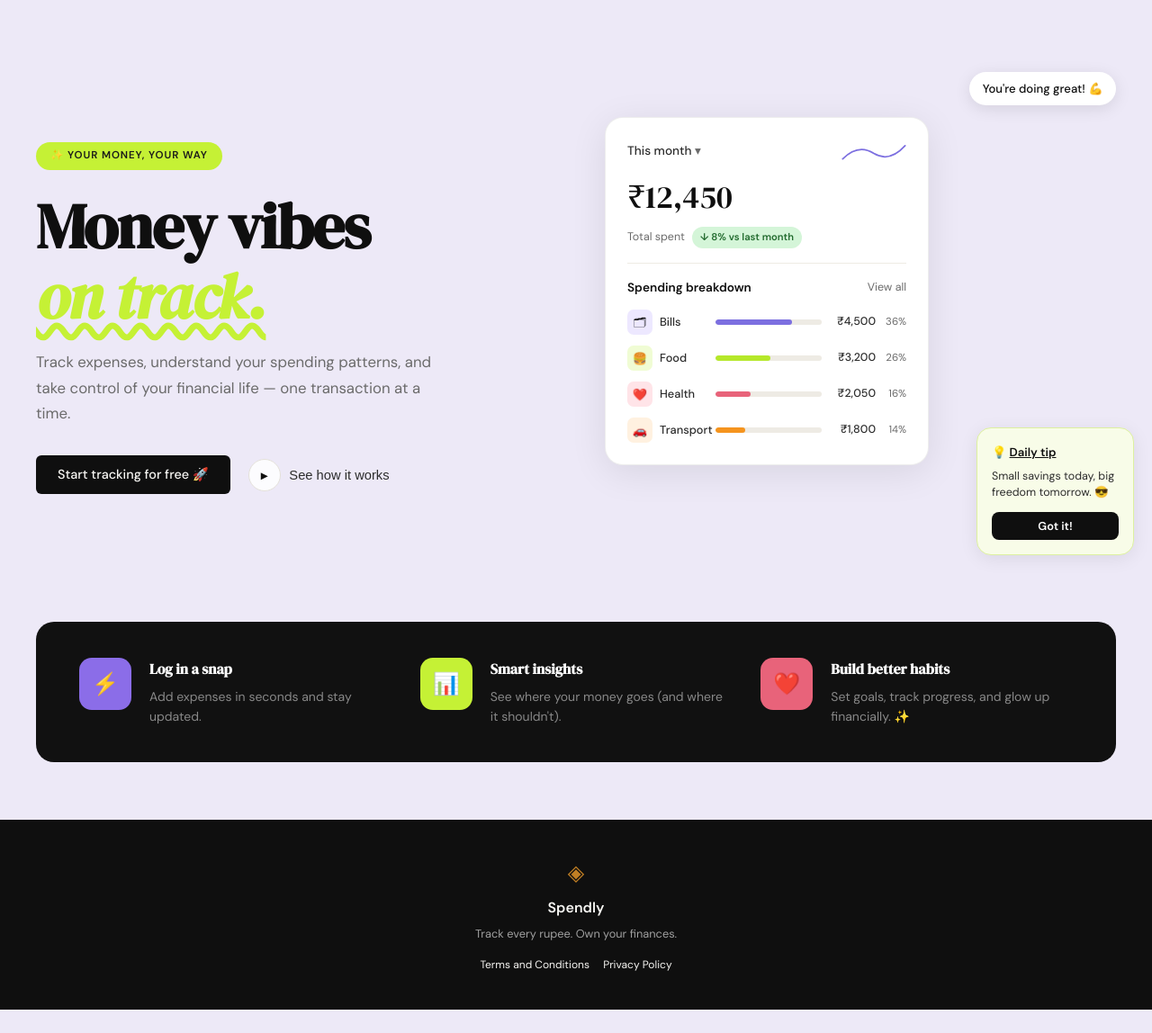
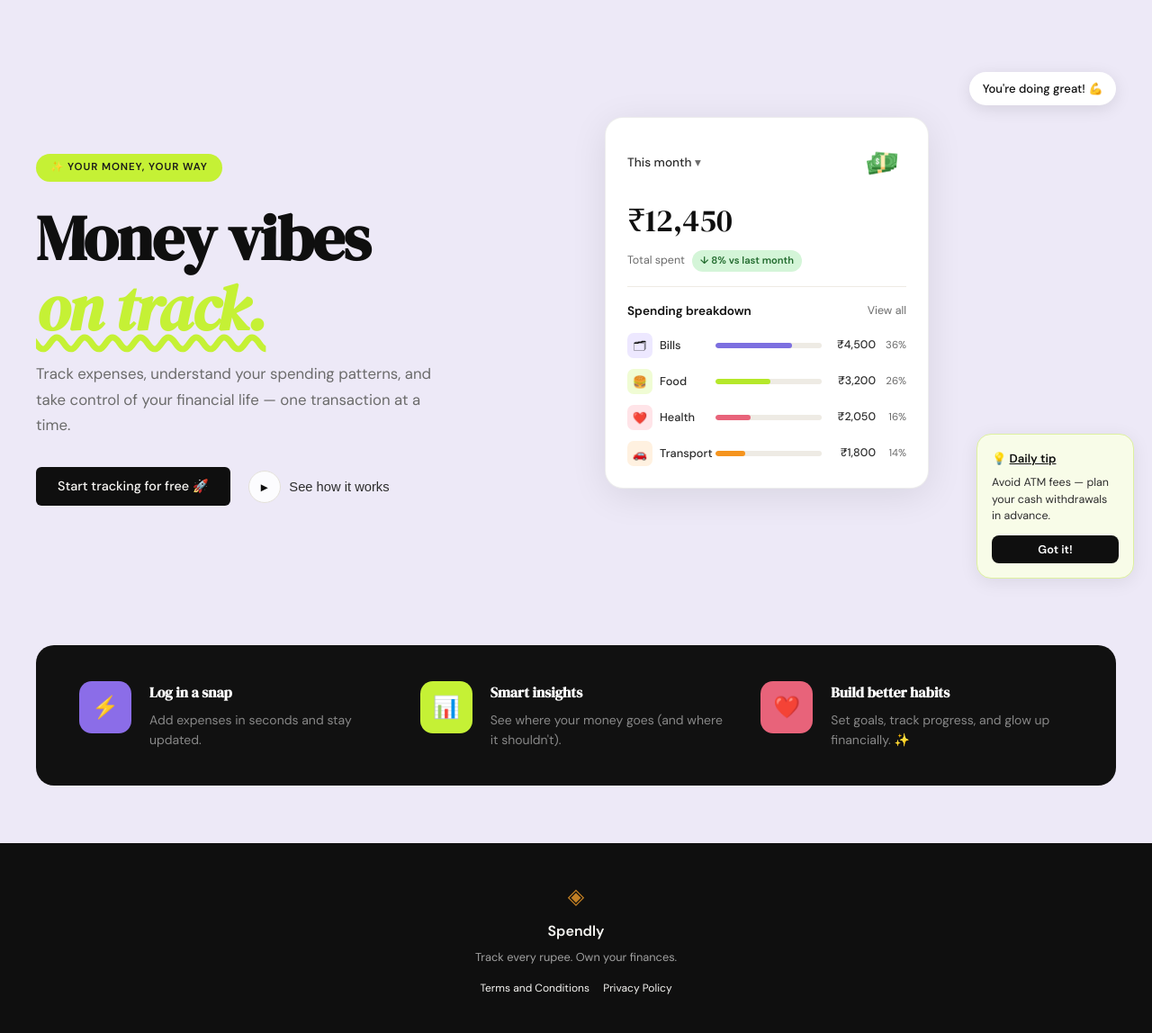
Before and after one commit to KrishnaChandak08/spednly-tut, a Flask app: page / in a window 1280 px wide. Shown: the part 61-1209 px from the top of the page at 90% size. Before the commit the page ends 1183 px from the top, so only its background shows below. Run offline with Flask 3, Linux system fonts and the light colour scheme.

Commit message:
animation changes

```diff
--- a/app.py
+++ b/app.py
@@ -1,8 +1,8 @@
 import os
 import re
 from flask import Flask, render_template, request, redirect, url_for, session, flash
-from werkzeug.security import generate_password_hash
-from database.db import init_db, get_db
+from werkzeug.security import generate_password_hash, check_password_hash
+from database.db import init_db, get_db, get_user_by_email
 
 app = Flask(__name__)
 app.secret_key = os.environ.get("SECRET_KEY", "dev-secret-change-in-prod")
@@ -19,6 +19,8 @@ def landing():
 
 @app.route("/register", methods=["GET", "POST"])
 def register():
+    if session.get("user_id"):
+        return redirect(url_for("landing"))
     if request.method == "POST":
         name             = request.form.get("name", "").strip()
         email            = request.form.get("email", "").strip().lower()
@@ -52,8 +54,23 @@ def register():
     return render_template("register.html")
 
 
-@app.route("/login")
+@app.route("/login", methods=["GET", "POST"])
 def login():
+    if session.get("user_id"):
+        return redirect(url_for("landing"))
+    if request.method == "POST":
+        email    = request.form.get("email", "").strip().lower()
+        password = request.form.get("password", "")
+
+        user = get_user_by_email(email)
+        if not user or not check_password_hash(user["password"], password):
+            return render_template("login.html", error="Invalid email or password.")
+
+        session.clear()
+        session["user_id"]   = user["id"]
+        session["user_name"] = user["name"]
+        return redirect(url_for("landing"))
+
     return render_template("login.html")
 
 
@@ -73,7 +90,8 @@ def privacy():
 
 @app.route("/logout")
 def logout():
-    return "Logout — coming in Step 3"
+    session.clear()
+    return redirect(url_for("landing"))
 
 
 @app.route("/profile")
--- a/static/css/style.css
+++ b/static/css/style.css
@@ -113,11 +113,21 @@ a { color: inherit; text-decoration: none; }
 
 .nav-cta:hover { background: var(--accent) !important; }
 
+.nav-user { color: var(--ink-muted); font-size: 0.9rem; }
+
 /* ------------------------------------------------------------------ */
 /* Main                                                                */
 /* ------------------------------------------------------------------ */
 
-.main-content { min-height: calc(100vh - 60px - 100px); }
+@keyframes page-enter {
+    from { opacity: 0; transform: translateY(16px); }
+    to   { opacity: 1; transform: translateY(0); }
+}
+
+.main-content {
+    min-height: calc(100vh - 60px - 100px);
+    animation: page-enter 0.4s ease-out both;
+}
 
 /* ------------------------------------------------------------------ */
 /* Hero                                                                */
@@ -253,7 +263,45 @@ a { color: inherit; text-decoration: none; }
 
 .mock-dropdown { color: var(--ink-muted); }
 
-.mock-sparkline { width: 72px; height: 26px; }
+@keyframes money-fly {
+    0%   { transform: translate(-50%, -50%) translate(0, 0) scale(0.4); opacity: 1; }
+    60%  { opacity: 1; }
+    100% { transform: translate(-50%, -50%) translate(var(--tx), var(--ty)) scale(1); opacity: 0; }
+}
+
+.money-pile {
+    position: relative;
+    width: 52px;
+    height: 52px;
+    cursor: pointer;
+    display: flex;
+    align-items: center;
+    justify-content: center;
+    flex-shrink: 0;
+    user-select: none;
+}
+
+.money-bill {
+    position: absolute;
+    font-size: 1.4rem;
+    transition: transform 0.2s ease;
+}
+
+.money-bill:nth-child(1) { transform: rotate(-10deg) translate(-5px, 3px); }
+.money-bill:nth-child(2) { transform: rotate(5deg)  translate(3px, -3px); }
+.money-bill:nth-child(3) { transform: rotate(0deg)  translate(0px, 0px);  }
+
+.money-pile:hover .money-bill:nth-child(1) { transform: rotate(-14deg) translate(-7px, 5px); }
+.money-pile:hover .money-bill:nth-child(2) { transform: rotate(9deg)   translate(5px, -5px); }
+.money-pile:hover .money-bill:nth-child(3) { transform: rotate(0deg)   translate(0px, -3px); }
+
+.money-particle {
+    position: fixed;
+    font-size: 1.3rem;
+    pointer-events: none;
+    z-index: 9999;
+    animation: money-fly 0.75s ease-out forwards;
+}
 
 .mock-total {
     font-family: var(--font-display);
@@ -395,6 +443,14 @@ a { color: inherit; text-decoration: none; }
     width: 175px;
     box-shadow: 0 4px 20px rgba(0,0,0,0.08);
     z-index: 2;
+    transition: transform 0.4s ease-in, opacity 0.4s ease-in;
+    overflow: hidden;
+}
+
+.mock-float-tip.dismissed {
+    transform: translateX(120%);
+    opacity: 0;
+    pointer-events: none;
 }
 
 .tip-header {
--- a/static/js/main.js
+++ b/static/js/main.js
@@ -1 +1,147 @@
-// main.js — students will add JavaScript here as features are built
+const TIPS = [
+  "Track every ₹10 — small leaks sink big ships.",
+  "Set a monthly budget before the month begins, not after.",
+  "Pay yourself first: save before you spend.",
+  "The best time to start saving was yesterday. Second best: today.",
+  "Avoid buying on impulse — wait 24 hours before any unplanned purchase.",
+  "Cook at home twice more per week and watch your food bill shrink.",
+  "Cancel subscriptions you haven't used in 30 days.",
+  "Round up every expense to the nearest ₹50 in your head — you'll spend less.",
+  "A ₹50/day coffee habit costs ₹18,250 a year.",
+  "Emergency fund first — aim for 3 months of expenses.",
+  "Automate your savings so you never have to think about it.",
+  "Review your bank statement every Sunday — surprises cost money.",
+  "Buy in bulk only when you'll actually use it before it expires.",
+  "Switch to a prepaid phone plan and cut your bill in half.",
+  "Use cash for groceries — physical money feels more real.",
+  "Meal prep on Sundays to avoid expensive weekday takeouts.",
+  "Never shop hungry — you'll spend 30% more.",
+  "The free trial you forgot to cancel is costing you right now.",
+  "Negotiate your rent before signing — landlords expect it.",
+  "A budget isn't a restriction, it's a plan for your money.",
+  "Split large expenses across months using zero-interest EMIs wisely.",
+  "Compare prices across 3 places before any purchase above ₹500.",
+  "Unsubscribe from promotional emails — out of sight, out of cart.",
+  "Walk or cycle for short trips and save on fuel and health.",
+  "The cheapest product isn't always the best value.",
+  "Track net worth, not just income — assets minus liabilities.",
+  "Spending ₹100 less today is the same as earning ₹100 more.",
+  "Buy second-hand for items you'll use less than once a week.",
+  "Turn off lights, fans, and AC when leaving a room — it adds up.",
+  "Your future self will thank you for every rupee you save today.",
+  "Avoid ATM fees — plan your cash withdrawals in advance.",
+  "A ₹500/month investment at 12% grows to ₹50 lakh in 30 years.",
+  "Don't confuse lifestyle inflation with quality of life.",
+  "Shop with a list — lists prevent impulse buys.",
+  "Review your insurance policies annually — you may be over-covered.",
+  "Drink water instead of cold drinks when eating out — saves ₹100+ per meal.",
+  "The best investment is in skills that increase your income.",
+  "Avoid store credit cards — their interest rates are brutal.",
+  "Check for student, senior, or member discounts before every purchase.",
+  "Renting is not always worse than buying — do the maths.",
+  "One 'no spend' day per week adds up to 52 free days a year.",
+  "Give every rupee a job — zero-based budgeting works.",
+  "Separate wants from needs before opening your wallet.",
+  "A library card gives you thousands of books for free.",
+  "Keep a 'wish list' and revisit it after 7 days before buying.",
+  "Credit card rewards only make sense if you pay in full every month.",
+  "Energy-efficient appliances pay for themselves within 2 years.",
+  "DIY before you hire — YouTube can teach you most basic repairs.",
+  "Compare electricity and internet plans every year.",
+  "Batch your errands to save fuel and time.",
+  "Side income, however small, accelerates every financial goal.",
+  "Avoid the 'just this once' trap — it's never just once.",
+  "The ₹200 you spend on lottery tickets is a guaranteed loss.",
+  "Invest in index funds over single stocks for lower risk.",
+  "Keep fixed costs (rent, EMIs) under 50% of your income.",
+  "A spending journal reveals patterns you'd never notice otherwise.",
+  "Social pressure is the most expensive thing you'll ever give in to.",
+  "Experiences over things — memories outlast gadgets.",
+  "Review your SIPs once a year, not every market dip.",
+  "Buy seasonal produce — it's cheaper and fresher.",
+  "Carry a reusable water bottle and stop buying packaged water.",
+  "The best sale is the one you don't shop at.",
+  "High-interest debt is a fire — put it out before investing.",
+  "Pack lunch three days a week and save ₹3,000+ per month.",
+  "Turn hobbies into side income — it doubles the value.",
+  "Avoid 'buy one get one' deals on things you don't need.",
+  "A ₹1,000 monthly SIP started at 25 beats ₹5,000 started at 35.",
+  "Know your break-even point on every EMI purchase.",
+  "Spend on health now or spend far more on hospitals later.",
+  "Financial stress costs more than money — it costs sleep and health.",
+  "Keeping up with the Joneses will bankrupt you. The Joneses are broke.",
+  "Use UPI cashback offers — free money for spending you'd do anyway.",
+  "Review subscriptions every quarter — streaming platforms multiply silently.",
+  "A weekend trip planned a month ahead costs half a last-minute one.",
+  "Clothes on sale aren't cheap if you didn't need them.",
+  "Know your hourly rate — is this purchase worth X hours of your life?",
+  "Term life insurance is far cheaper than endowment plans.",
+  "Park your emergency fund in a liquid mutual fund, not a savings account.",
+  "Fuel up in the morning — petrol is denser in the cool.",
+  "Childproofing finances: set up a nominee on every account.",
+  "Never invest in something you can't explain in one sentence.",
+  "Your credit score affects your loan interest — check it free annually.",
+  "Consolidate small debts into one to simplify and reduce interest.",
+  "Office pantry coffee over café coffee saves ₹2,000+ a month.",
+  "Eating out is a reward, not a default.",
+  "Refill your water purifier filter on time — neglect costs more.",
+  "Annual fees on cards are only worth it if you use the benefits.",
+  "A joint account for household expenses keeps things transparent.",
+  "Don't let tax-saving be your only reason to invest.",
+  "Review your mutual fund expense ratio — lower is better.",
+  "Financial independence is freedom — start earlier than feels necessary.",
+  "Small consistent habits beat large sporadic efforts every time.",
+  "Money saved in your 20s is worth 4x money saved in your 40s.",
+  "Avoid lending money you can't afford to lose.",
+  "The best budget app is the one you'll actually use.",
+  "Tracking expenses is not about guilt — it's about awareness.",
+  "You don't need more income. You need to know where it goes.",
+  "Financial clarity is the first step to financial freedom.",
+];
+
+(function () {
+  const tipBody = document.querySelector(".tip-body");
+  const tipCard = document.querySelector(".mock-float-tip");
+  const tipBtn  = document.querySelector(".tip-btn");
+
+  if (tipBody) {
+    tipBody.textContent = TIPS[Math.floor(Math.random() * TIPS.length)];
+  }
+
+  if (tipBtn && tipCard) {
+    tipBtn.addEventListener("click", function () {
+      tipCard.classList.add("dismissed");
+      tipCard.addEventListener("transitionend", function () {
+        tipCard.style.display = "none";
+      }, { once: true });
+    });
+  }
+  const moneyPile = document.querySelector(".money-pile");
+  if (moneyPile) {
+    moneyPile.addEventListener("click", function () {
+      const rect = moneyPile.getBoundingClientRect();
+      const cx = rect.left + rect.width  / 2;
+      const cy = rect.top  + rect.height / 2;
+      const count = 14;
+
+      for (let i = 0; i < count; i++) {
+        const angle    = (360 / count) * i + (Math.random() * 18 - 9);
+        const distance = 70 + Math.random() * 55;
+        const rad      = (angle * Math.PI) / 180;
+        const tx       = Math.cos(rad) * distance;
+        const ty       = Math.sin(rad) * distance;
+
+        const particle = document.createElement("span");
+        particle.className   = "money-particle";
+        particle.textContent = "💵";
+        particle.style.left  = cx + "px";
+        particle.style.top   = cy + "px";
+        particle.style.setProperty("--tx", tx + "px");
+        particle.style.setProperty("--ty", ty + "px");
+        particle.style.animationDelay = (Math.random() * 60) + "ms";
+        document.body.appendChild(particle);
+        particle.addEventListener("animationend", () => particle.remove(), { once: true });
+      }
+    });
+  }
+})();
--- a/templates/base.html
+++ b/templates/base.html
@@ -19,8 +19,13 @@
                 <span class="brand-name">Spendly</span>
             </a>
             <div class="nav-links">
-                <a href="{{ url_for('login') }}">Sign in</a>
-                <a href="{{ url_for('register') }}" class="nav-cta">Get started</a>
+                {% if session.get("user_id") %}
+                    <span class="nav-user">Hi, {{ session.get("user_name") }}</span>
+                    <a href="{{ url_for('logout') }}" class="nav-cta">Sign out</a>
+                {% else %}
+                    <a href="{{ url_for('login') }}">Sign in</a>
+                    <a href="{{ url_for('register') }}" class="nav-cta">Get started</a>
+                {% endif %}
             </div>
         </div>
     </nav>
--- a/templates/landing.html
+++ b/templates/landing.html
@@ -164,9 +164,11 @@
             <div class="mock-card">
                 <div class="mock-card-top">
                     <span class="mock-month">This month <span class="mock-dropdown">▾</span></span>
-                    <svg class="mock-sparkline" viewBox="0 0 80 30" fill="none" xmlns="http://www.w3.org/2000/svg">
-                        <path d="M0 25 Q20 5 40 18 Q60 30 80 8" stroke="#7c6fe0" stroke-width="2" stroke-linecap="round"/>
-                    </svg>
+                    <div class="money-pile" aria-hidden="true">
+                        <span class="money-bill">💵</span>
+                        <span class="money-bill">💵</span>
+                        <span class="money-bill">💵</span>
+                    </div>
                 </div>
                 <div class="mock-total">₹12,450</div>
                 <div class="mock-meta">
@@ -213,7 +215,7 @@
             <!-- Daily tip floating card — sits below and right of the card -->
             <div class="mock-float-tip">
                 <div class="tip-header">💡 <u>Daily tip</u></div>
-                <p class="tip-body">Small savings today, big freedom tomorrow. 😎</p>
+                <p class="tip-body"></p>
                 <button class="tip-btn">Got it!</button>
             </div>
 
```
Also changed, not shown: database/db.py (+7 -0 lines), .claude/Specs/03-login-and-logout.md (added), spendly.db.
